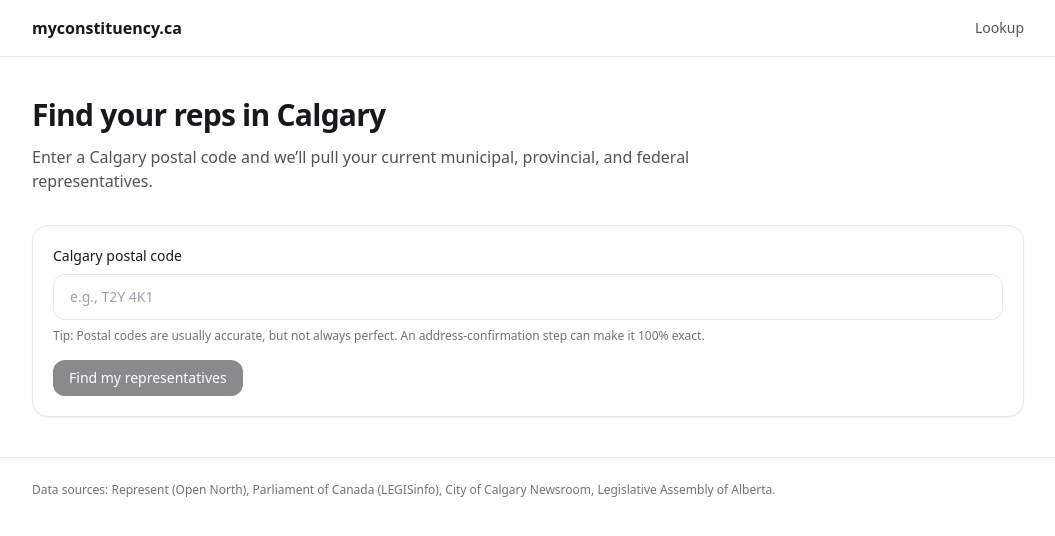
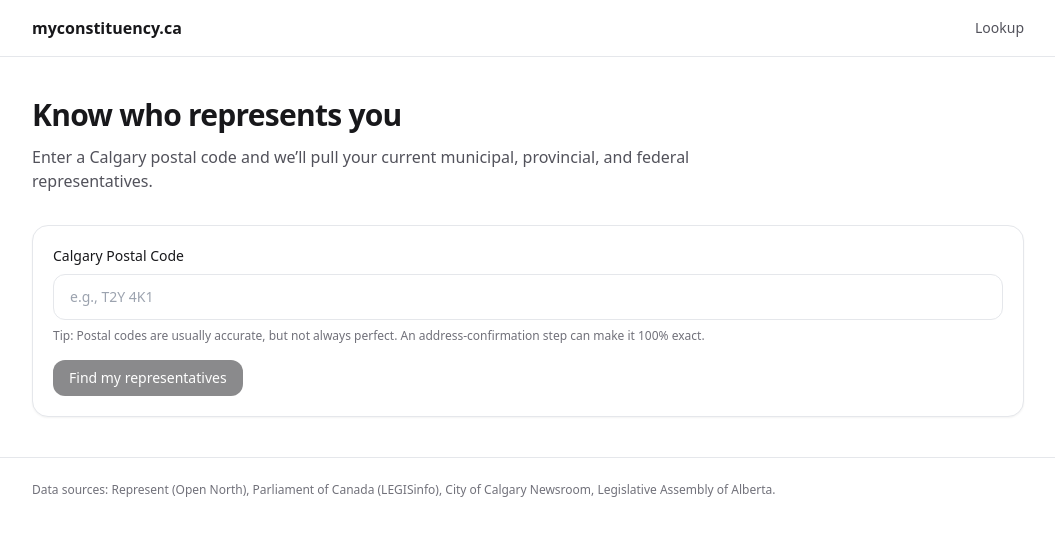
Before and after one commit to taimurta/myconstituency-web, a Next.js app: page / in a window 1280 px wide. Shown: the top 536 px of the page, without its empty margins (112-1167 px from the left). Built offline with nearby package versions, Linux system fonts and the light colour scheme.

Commit message:
Update page.tsx

```diff
--- a/app/page.tsx
+++ b/app/page.tsx
@@ -37,7 +37,7 @@
   return (
     <div className="space-y-8">
       <div className="space-y-3">
-        <h1 className="text-3xl font-semibold tracking-tight">Find your reps in Calgary</h1>
+        <h1 className="text-3xl font-semibold tracking-tight">Know who represents you</h1>
         <p className="max-w-2xl text-zinc-600">
           Enter a Calgary postal code and we’ll pull your current municipal, provincial, and federal representatives.
         </p>
@@ -46,7 +46,7 @@
       <Card>
         <div className="space-y-4">
           <div className="space-y-2">
-            <div className="text-sm font-medium">Calgary postal code</div>
+            <div className="text-sm font-medium">Calgary Postal Code</div>
             <Input
               placeholder="e.g., T2Y 4K1"
               value={postal}
```
